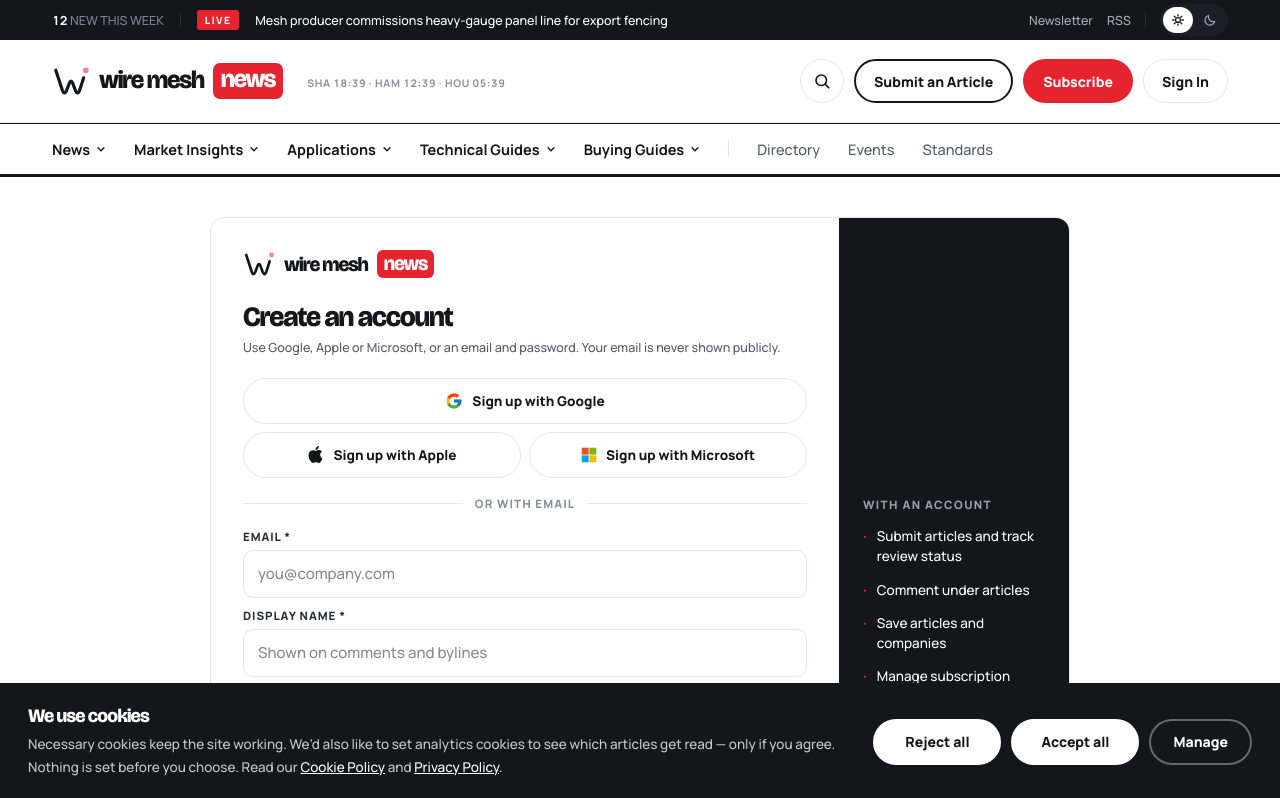
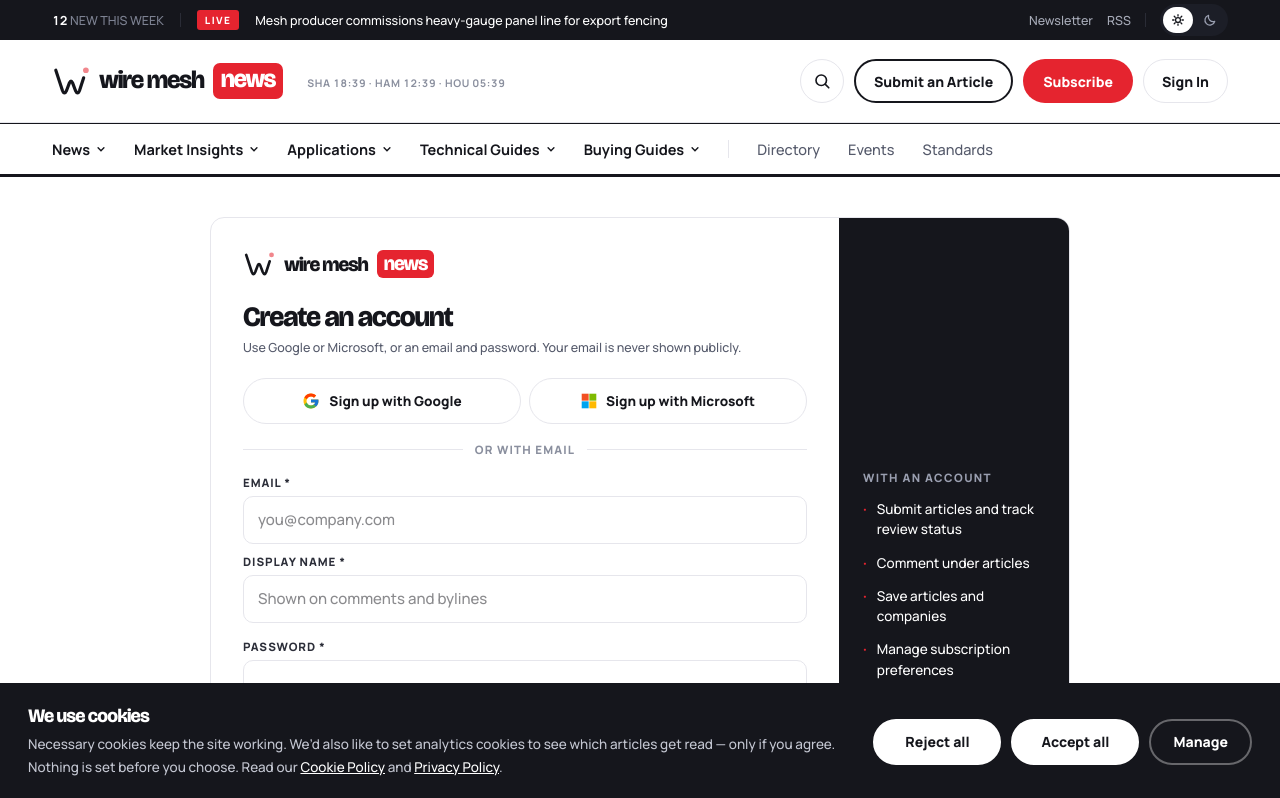
Before and after one commit to Kingcats-Fence-Limited/Wire-Mesh-News, a Next.js app: page /register in a window 1280 px wide. Shown: the top 798 px of the page. Built offline with nearby package versions, Linux system fonts and the light colour scheme.

Commit message:
Sign-in: drop Apple; Google and Microsoft (personal or work accounts) plus email
Co-Authored-By: Claude Opus 5.5 <noreply@anthropic.com>
Claude-Session: https://claude.ai/code/session_01H96SXbt64bF3fg5XTFR3Mi

```diff
--- a/src/components/boards/auth/AuthForms.tsx
+++ b/src/components/boards/auth/AuthForms.tsx
@@ -87,7 +87,7 @@ export function RegisterForm({ claim }: { claim?: string }) {
   return (
     <form onSubmit={(e) => { e.preventDefault(); setTried(true); if (valid && !disposable && name.trim() && strength >= 2 && terms) { setPending(email.trim().toLowerCase()); setSent(true); } }} noValidate>
       <h2 style={{ margin: "0 0 6px", fontSize: "28px" }} className="h">{claim ? "Create an account to claim your profile" : "Create an account"}</h2>
-      <p style={{ margin: "0 0 20px" }} className="hint">Use Google, Apple or Microsoft, or an email and password. Your email is never shown publicly.</p>
+      <p style={{ margin: "0 0 20px" }} className="hint">Use Google or Microsoft, or an email and password. Your email is never shown publicly.</p>
       <SocialSignIn mode="register" next={claim ? `/directory/${claim}/` : undefined} />
       <div style={{ marginBottom: "10px" }} className="fld"><label htmlFor="r1">EMAIL *</label><input id="r1" type="email" value={email} onChange={(e) => setEmail(e.target.value)} placeholder="you@company.com" style={valid && !disposable ? { borderColor: "var(--up)" } : undefined} className="inp" autoComplete="email" />
         {valid && !disposable && <div style={{ display: "flex", alignItems: "center", gap: "7px", fontSize: "12px", fontWeight: "700", color: "var(--up)" }}><svg width="13" height="13" viewBox="0 0 24 24" fill="none" stroke="currentColor" strokeWidth="2.6" strokeLinecap="round" strokeLinejoin="round" aria-hidden="true"><path d="m5 12.5 4.5 4.5L19 7.5" /></svg>This domain can receive mail; a 6-digit verification code goes here</div>}
--- a/src/components/boards/auth/SocialSignIn.tsx
+++ b/src/components/boards/auth/SocialSignIn.tsx
@@ -1,6 +1,6 @@
 "use client";
 
-/* Sign in / sign up with Google, Apple or Microsoft. Each provider confirms the
+/* Sign in / sign up with Google or Microsoft (personal or work accounts). Each provider confirms the
    email address itself, so accounts created this way start verified. Phase 1 has no auth
    backend: the button opens a clearly marked preview step instead of the provider's own
    window, and continues into the sample account. No provider SDK is loaded. */
@@ -8,15 +8,14 @@ import Link from "next/link";
 import { useState } from "react";
 import { useRouter } from "next/navigation";
 
-type P = "google" | "apple" | "microsoft";
-const NAME: Record<P, string> = { google: "Google", apple: "Apple", microsoft: "Microsoft" };
-const SAMPLE: Record<P, string> = { google: "jordan.dale@gmail.com", apple: "jordan.dale@icloud.com", microsoft: "jordan.dale@outlook.com" };
+type P = "google" | "microsoft";
+const NAME: Record<P, string> = { google: "Google", microsoft: "Microsoft" };
+const SAMPLE: Record<P, string> = { google: "jordan.dale@gmail.com", microsoft: "jordan.dale@company.com" };
 
 const Logo = ({ p }: { p: P }) => {
   if (p === "google") return (
     <svg width="18" height="18" viewBox="0 0 48 48" aria-hidden="true"><path fill="#FFC107" d="M43.6 20.1H42V20H24v8h11.3c-1.6 4.7-6.1 8-11.3 8-6.6 0-12-5.4-12-12s5.4-12 12-12c3.1 0 5.8 1.2 8 3l5.7-5.7C34 6.1 29.3 4 24 4 13 4 4 13 4 24s9 20 20 20 20-9 20-20c0-1.3-.1-2.6-.4-3.9z" /><path fill="#FF3D00" d="m6.3 14.7 6.6 4.8C14.7 15.1 19 12 24 12c3.1 0 5.8 1.2 8 3l5.7-5.7C34 6.1 29.3 4 24 4 16.3 4 9.7 8.3 6.3 14.7z" /><path fill="#4CAF50" d="M24 44c5.2 0 9.9-2 13.4-5.2l-6.2-5.2c-2 1.5-4.5 2.4-7.2 2.4-5.2 0-9.6-3.3-11.3-7.9l-6.5 5C9.5 39.6 16.2 44 24 44z" /><path fill="#1976D2" d="M43.6 20.1H42V20H24v8h11.3c-.8 2.2-2.2 4.2-4.1 5.6l6.2 5.2C37 39.2 44 34 44 24c0-1.3-.1-2.6-.4-3.9z" /></svg>
   );
-  if (p === "apple") return <svg width="17" height="17" viewBox="0 0 24 24" fill="currentColor" aria-hidden="true"><path d="M12.15 6.9c-.95 0-2.42-1.08-3.96-1.04-2.04.03-3.91 1.18-4.96 3.01-2.12 3.68-.55 9.1 1.52 12.09 1.01 1.45 2.2 3.09 3.79 3.04 1.52-.07 2.09-.99 3.94-.99 1.83 0 2.35.99 3.96.95 1.64-.03 2.68-1.48 3.68-2.95 1.16-1.69 1.64-3.33 1.66-3.42-.04-.01-3.18-1.22-3.22-4.86-.03-3.04 2.48-4.49 2.6-4.56-1.43-2.09-3.62-2.32-4.39-2.38-2-.16-3.68 1.09-4.61 1.09zm3.38-3.07c.84-1.01 1.4-2.43 1.25-3.83-1.21.05-2.66.8-3.53 1.82-.78.9-1.46 2.34-1.27 3.71 1.34.1 2.72-.69 3.56-1.7" /></svg>;
   return <svg width="16" height="16" viewBox="0 0 23 23" aria-hidden="true"><path fill="#F25022" d="M1 1h10v10H1z" /><path fill="#7FBA00" d="M12 1h10v10H12z" /><path fill="#00A4EF" d="M1 12h10v10H1z" /><path fill="#FFB900" d="M12 12h10v10H12z" /></svg>;
 };
 
@@ -25,14 +24,13 @@ export function SocialSignIn({ mode, next }: { mode: "signin" | "register"; next
   const [p, setP] = useState<P | null>(null);
   const [email, setEmail] = useState("");
   const [terms, setTerms] = useState(false);
-  const [hide, setHide] = useState(false);
   const verb = mode === "register" ? "Sign up" : "Continue";
   const go = () => router.push(next && next.startsWith("/") ? next : "/account/");
   return (
     <div style={{ marginBottom: "18px" }}>
       <div style={{ display: "grid", gridTemplateColumns: "1fr 1fr", gap: "8px" }} className="sso">
-        {(["google", "apple", "microsoft"] as P[]).map((k) => (
-          <button key={k} type="button" aria-pressed={p === k} onClick={() => { setP(p === k ? null : k); setEmail(SAMPLE[k]); setHide(false); }} className={`ssob${p === k ? " on" : ""}${k === "google" ? " wide" : ""}`}>
+        {(["google", "microsoft"] as P[]).map((k) => (
+          <button key={k} type="button" aria-pressed={p === k} onClick={() => { setP(p === k ? null : k); setEmail(SAMPLE[k]); }} className={`ssob${p === k ? " on" : ""}`}>
             <Logo p={k} /><span>{verb} with {NAME[k]}</span>
           </button>
         ))}
@@ -45,13 +43,13 @@ export function SocialSignIn({ mode, next }: { mode: "signin" | "register"; next
           </div>
           <div className="fld" style={{ margin: 0 }}>
             <label htmlFor="sso-e">EMAIL FROM {NAME[p].toUpperCase()}</label>
-            <input id="sso-e" type="email" className="inp" value={hide ? "x7k2m9p4qd@privaterelay.appleid.com" : email} disabled={hide} onChange={(e) => setEmail(e.target.value)} />
+            {p === "microsoft" && <span className="hint" style={{ marginTop: "-2px" }}>Works with Outlook and with Microsoft 365 work accounts, so the address can be your company one.</span>}
+            <input id="sso-e" type="email" className="inp" value={email} onChange={(e) => setEmail(e.target.value)} />
           </div>
-          {p === "apple" && <label style={{ display: "flex", gap: "9px", alignItems: "center", fontSize: "13px", fontWeight: 500, cursor: "pointer" }}><input type="checkbox" checked={hide} onChange={(e) => setHide(e.target.checked)} style={{ width: "17px", height: "17px", accentColor: "var(--red)" }} />Use Apple&apos;s “Hide My Email” relay address</label>}
           <div className="ok" style={{ margin: 0 }}><svg width="15" height="15" viewBox="0 0 24 24" fill="none" stroke="var(--up)" strokeWidth="2.6" strokeLinecap="round" strokeLinejoin="round" aria-hidden="true" style={{ flexShrink: 0, marginTop: "2px" }}><path d="m5 12.5 4.5 4.5L19 7.5" /></svg><span>{NAME[p]} has already confirmed this address, so no verification email is needed. We receive only your name and email — never your {NAME[p]} password or contacts.</span></div>
           {mode === "register" && <label style={{ display: "flex", gap: "10px", alignItems: "flex-start", fontSize: "13px", fontWeight: 500, lineHeight: 1.55, cursor: "pointer" }}><input type="checkbox" checked={terms} onChange={(e) => setTerms(e.target.checked)} style={{ width: "17px", height: "17px", accentColor: "var(--red)", flexShrink: 0, marginTop: "1px" }} /><span>I agree to the <Link href="/policies/terms/" style={{ color: "var(--red-text)", fontWeight: 800 }}>Terms</Link> and the <Link href="/policies/privacy/" style={{ color: "var(--red-text)", fontWeight: 800 }}>Privacy Policy</Link>.</span></label>}
           <div style={{ display: "flex", gap: "8px" }}>
-            <button type="button" className="btn" style={{ minHeight: "44px", fontSize: "14px" }} disabled={!/^[^@\s]+@[^@\s]+\.[^@\s]+$/.test(hide ? "a@b.co" : email) || (mode === "register" && !terms)} onClick={go}>{mode === "register" ? "Create account" : "Continue"} as {hide ? "relay address" : email.split("@")[0] || "…"}</button>
+            <button type="button" className="btn" style={{ minHeight: "44px", fontSize: "14px" }} disabled={!/^[^@\s]+@[^@\s]+\.[^@\s]+$/.test(email) || (mode === "register" && !terms)} onClick={go}>{mode === "register" ? "Create account" : "Continue"} as {email.split("@")[0] || "…"}</button>
             <button type="button" onClick={() => setP(null)} style={{ minHeight: "44px", padding: "0 16px", border: "1px solid var(--line)", borderRadius: "999px", background: "var(--card)", fontFamily: "inherit", fontSize: "13.5px", fontWeight: 800, cursor: "pointer", color: "var(--ink)", flexShrink: 0 }}>Cancel</button>
           </div>
         </div>
```
